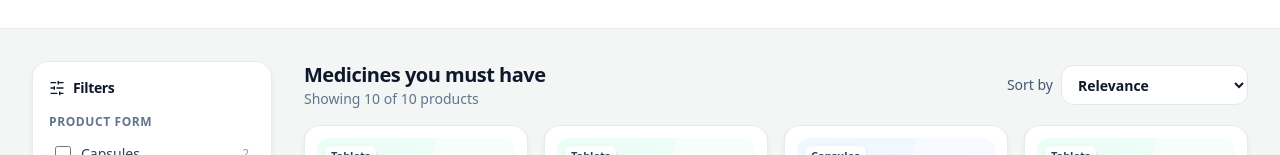
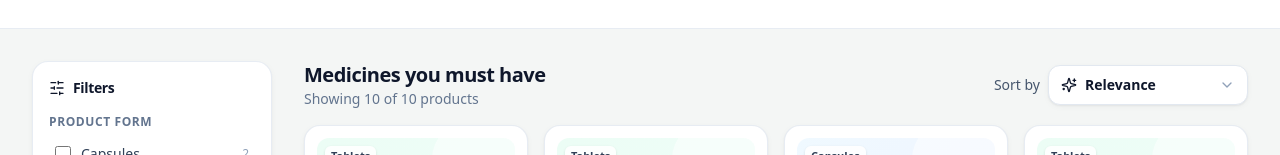
Before and after one commit to mrahulsit/Pharvia, a React (Vite) app: page /medicine in a window 1280 px wide. Shown: the part 306-461 px from the top of the page. Built offline with nearby package versions, Linux system fonts and the light colour scheme.

Commit message:
Replace native sort select with a styled Vengeance UI dropdown
Adds adapted Vengeance select (Radix Select) with brand focus ring, rotating chevron, icons per option, tinted selected item with check, and a scale-in animation. Used for Sort by on Medicine and Category listings.

```diff
--- a/package.json
+++ b/package.json
@@ -14,6 +14,7 @@
     "@fontsource-variable/inter": "^5.1.0",
     "@fontsource-variable/plus-jakarta-sans": "^5.1.0",
     "@phosphor-icons/react": "^2.1.10",
+    "@radix-ui/react-select": "^2.4.1",
     "@radix-ui/react-slider": "^1.6.1",
     "@radix-ui/react-slot": "^1.5.0",
     "@radix-ui/react-tooltip": "^1.4.1",
--- a/src/components/product/ProductListing.tsx
+++ b/src/components/product/ProductListing.tsx
@@ -1,19 +1,39 @@
 import { useMemo, useState, type ReactNode } from "react";
 import { Link } from "react-router-dom";
-import { Crown, FileText, PackageSearch, SlidersHorizontal, X } from "lucide-react";
+import {
+  ArrowDownAZ,
+  ArrowDownWideNarrow,
+  ArrowUpNarrowWide,
+  Crown,
+  FileText,
+  PackageSearch,
+  SlidersHorizontal,
+  Sparkles,
+  X,
+  type LucideIcon,
+} from "lucide-react";
 import { ProductGrid } from "./ProductCard";
 import { buttonVariants } from "@/components/ui/button";
 import { Empty, EmptyContent, EmptyDescription, EmptyHeader, EmptyMedia, EmptyTitle } from "@/components/ui/empty";
+import {
+  Select,
+  SelectContent,
+  SelectGroup,
+  SelectItem,
+  SelectLabel,
+  SelectTrigger,
+  SelectValue,
+} from "@/components/ui/select";
 import { formLabels, type Product } from "@/data/catalog";
 import { cn } from "@/lib/utils";
 
 type SortKey = "relevance" | "price-asc" | "price-desc" | "name";
 
-const sortOptions: { value: SortKey; label: string }[] = [
-  { value: "relevance", label: "Relevance" },
-  { value: "price-asc", label: "Price: low to high" },
-  { value: "price-desc", label: "Price: high to low" },
-  { value: "name", label: "Name: A to Z" },
+const sortOptions: { value: SortKey; label: string; Icon: LucideIcon }[] = [
+  { value: "relevance", label: "Relevance", Icon: Sparkles },
+  { value: "price-asc", label: "Price: low to high", Icon: ArrowUpNarrowWide },
+  { value: "price-desc", label: "Price: high to low", Icon: ArrowDownWideNarrow },
+  { value: "name", label: "Name: A to Z", Icon: ArrowDownAZ },
 ];
 
 const sorters: Record<SortKey, ((a: Product, b: Product) => number) | null> = {
@@ -145,20 +165,27 @@ export function ProductListing({ products, heading, empty, onClearQuery }: Produ
               Showing {visible.length} of {products.length} {products.length === 1 ? "product" : "products"}
             </p>
           </div>
-          <label className="flex items-center gap-2 text-sm text-slate-600">
-            <span className="hidden sm:inline">Sort by</span>
-            <select
-              value={sort}
-              onChange={(event) => setSort(event.target.value as SortKey)}
-              className="h-10 rounded-xl border border-slate-200 bg-white px-3 pr-8 text-sm font-semibold text-slate-900 focus:border-brand-strong focus:outline-none"
-            >
-              {sortOptions.map((option) => (
-                <option key={option.value} value={option.value}>
-                  {option.label}
-                </option>
-              ))}
-            </select>
-          </label>
+          <div className="flex items-center gap-2 text-sm text-slate-600">
+            <span id="sort-label" className="hidden sm:inline">
+              Sort by
+            </span>
+            <Select value={sort} onValueChange={(value) => setSort(value as SortKey)}>
+              <SelectTrigger aria-labelledby="sort-label" className="w-[12.5rem]">
+                <SelectValue />
+              </SelectTrigger>
+              <SelectContent align="end">
+                <SelectGroup>
+                  <SelectLabel>Sort products</SelectLabel>
+                  {sortOptions.map(({ value, label, Icon }) => (
+                    <SelectItem key={value} value={value}>
+                      <Icon aria-hidden="true" />
+                      {label}
+                    </SelectItem>
+                  ))}
+                </SelectGroup>
+              </SelectContent>
+            </Select>
+          </div>
         </div>
 
         {availableForms.length > 1 && <div className="mb-5 lg:hidden">{filterChips}</div>}
--- /dev/null
+++ b/src/components/ui/select.tsx
@@ -0,0 +1,159 @@
+/* Vengeance UI: select (adapted: shadcn tokens mapped to the brand palette, tw-animate classes replaced with a
+   local keyframe, brand-tinted highlighted/selected items, roomier touch targets). */
+import * as React from "react";
+import * as SelectPrimitive from "@radix-ui/react-select";
+import { CheckIcon, ChevronDownIcon, ChevronUpIcon } from "lucide-react";
+import { cn } from "@/lib/utils";
+
+function Select({ ...props }: React.ComponentProps<typeof SelectPrimitive.Root>) {
+  return <SelectPrimitive.Root data-slot="select" {...props} />;
+}
+
+function SelectGroup({ ...props }: React.ComponentProps<typeof SelectPrimitive.Group>) {
+  return <SelectPrimitive.Group data-slot="select-group" {...props} />;
+}
+
+function SelectValue({ ...props }: React.ComponentProps<typeof SelectPrimitive.Value>) {
+  return <SelectPrimitive.Value data-slot="select-value" {...props} />;
+}
+
+function SelectTrigger({ className, children, ...props }: React.ComponentProps<typeof SelectPrimitive.Trigger>) {
+  return (
+    <SelectPrimitive.Trigger
+      data-slot="select-trigger"
+      className={cn(
+        "group flex h-10 w-full items-center justify-between gap-2 rounded-xl border border-slate-200 bg-white px-3 text-sm font-semibold text-slate-900 shadow-card transition",
+        "hover:border-slate-300 focus-visible:border-brand-strong focus-visible:outline-none focus-visible:ring-4 focus-visible:ring-brand/15",
+        "data-[state=open]:border-brand-strong data-[state=open]:ring-4 data-[state=open]:ring-brand/15",
+        "data-[placeholder]:text-slate-400 disabled:cursor-not-allowed disabled:opacity-50",
+        "*:data-[slot=select-value]:flex *:data-[slot=select-value]:items-center *:data-[slot=select-value]:gap-2 [&>span]:line-clamp-1",
+        "[&_svg:not([class*='size-'])]:size-4 [&_svg]:pointer-events-none [&_svg]:shrink-0",
+        className
+      )}
+      {...props}
+    >
+      {children}
+      <SelectPrimitive.Icon data-slot="select-icon" asChild>
+        <ChevronDownIcon className="size-4 text-slate-400 transition-transform duration-200 group-data-[state=open]:rotate-180 group-data-[state=open]:text-brand-strong" />
+      </SelectPrimitive.Icon>
+    </SelectPrimitive.Trigger>
+  );
+}
+
+function SelectContent({
+  className,
+  children,
+  position = "popper",
+  ...props
+}: React.ComponentProps<typeof SelectPrimitive.Content>) {
+  return (
+    <SelectPrimitive.Portal>
+      <SelectPrimitive.Content
+        data-slot="select-content"
+        className={cn(
+          "relative z-[100] max-h-96 min-w-[8rem] origin-[var(--radix-select-content-transform-origin)] overflow-hidden rounded-xl border border-slate-200 bg-white text-slate-900 shadow-lift data-[state=open]:animate-dropdown-in",
+          position === "popper" &&
+            "data-[side=bottom]:translate-y-1.5 data-[side=left]:-translate-x-1 data-[side=right]:translate-x-1 data-[side=top]:-translate-y-1.5",
+          className
+        )}
+        position={position}
+        {...props}
+      >
+        <SelectScrollUpButton />
+        <SelectPrimitive.Viewport
+          data-slot="select-viewport"
+          className={cn(
+            "p-1.5",
+            position === "popper" &&
+              "h-[var(--radix-select-trigger-height)] w-full min-w-[var(--radix-select-trigger-width)] scroll-my-1"
+          )}
+        >
+          {children}
+        </SelectPrimitive.Viewport>
+        <SelectScrollDownButton />
+      </SelectPrimitive.Content>
+    </SelectPrimitive.Portal>
+  );
+}
+
+function SelectLabel({ className, ...props }: React.ComponentProps<typeof SelectPrimitive.Label>) {
+  return (
+    <SelectPrimitive.Label
+      data-slot="select-label"
+      className={cn("px-2.5 pb-1 pt-1.5 text-xs font-semibold uppercase tracking-wider text-slate-500", className)}
+      {...props}
+    />
+  );
+}
+
+function SelectItem({ className, children, ...props }: React.ComponentProps<typeof SelectPrimitive.Item>) {
+  return (
+    <SelectPrimitive.Item
+      data-slot="select-item"
+      className={cn(
+        "relative flex w-full cursor-pointer select-none items-center gap-2.5 rounded-lg py-2.5 pl-2.5 pr-9 text-sm font-medium text-slate-700 outline-none transition-colors",
+        "data-[highlighted]:bg-slate-50 data-[highlighted]:text-slate-900",
+        "data-[state=checked]:bg-brand-50 data-[state=checked]:font-semibold data-[state=checked]:text-brand-strong",
+        "data-[disabled]:pointer-events-none data-[disabled]:opacity-50",
+        "[&_svg:not([class*='size-'])]:size-4 [&_svg:not([class*='text-'])]:text-slate-400 data-[state=checked]:[&_svg]:text-brand-strong [&_svg]:pointer-events-none [&_svg]:shrink-0",
+        "*:[span]:last:flex *:[span]:last:items-center *:[span]:last:gap-2.5",
+        className
+      )}
+      {...props}
+    >
+      <span data-slot="select-item-indicator" className="absolute right-2.5 flex size-4 items-center justify-center">
+        <SelectPrimitive.ItemIndicator>
+          <CheckIcon className="size-4" strokeWidth={2.5} />
+        </SelectPrimitive.ItemIndicator>
+      </span>
+      <SelectPrimitive.ItemText>{children}</SelectPrimitive.ItemText>
+    </SelectPrimitive.Item>
+  );
+}
+
+function SelectSeparator({ className, ...props }: React.ComponentProps<typeof SelectPrimitive.Separator>) {
+  return (
+    <SelectPrimitive.Separator
+      data-slot="select-separator"
+      className={cn("pointer-events-none -mx-1.5 my-1.5 h-px bg-slate-100", className)}
+      {...props}
+    />
+  );
+}
+
+function SelectScrollUpButton({ className, ...props }: React.ComponentProps<typeof SelectPrimitive.ScrollUpButton>) {
+  return (
+    <SelectPrimitive.ScrollUpButton
+      data-slot="select-scroll-up-button"
+      className={cn("flex cursor-default items-center justify-center py-1 text-slate-400", className)}
+      {...props}
+    >
+      <ChevronUpIcon className="size-4" />
+    </SelectPrimitive.ScrollUpButton>
+  );
+}
+
+function SelectScrollDownButton({ className, ...props }: React.ComponentProps<typeof SelectPrimitive.ScrollDownButton>) {
+  return (
+    <SelectPrimitive.ScrollDownButton
+      data-slot="select-scroll-down-button"
+      className={cn("flex cursor-default items-center justify-center py-1 text-slate-400", className)}
+      {...props}
+    >
+      <ChevronDownIcon className="size-4" />
+    </SelectPrimitive.ScrollDownButton>
+  );
+}
+
+export {
+  Select,
+  SelectContent,
+  SelectGroup,
+  SelectItem,
+  SelectLabel,
+  SelectScrollDownButton,
+  SelectScrollUpButton,
+  SelectSeparator,
+  SelectTrigger,
+  SelectValue,
+};
--- a/src/index.css
+++ b/src/index.css
@@ -31,6 +31,18 @@
 
   --animate-float: float 6s ease-in-out infinite;
   --animate-tooltip-in: tooltip-in 0.15s ease-out;
+  --animate-dropdown-in: dropdown-in 0.16s ease-out;
+
+  @keyframes dropdown-in {
+    from {
+      opacity: 0;
+      transform: scale(0.96);
+    }
+    to {
+      opacity: 1;
+      transform: scale(1);
+    }
+  }
 
   @keyframes tooltip-in {
     from {
```
Also changed, not shown: 1 other file (tests, documents, lock files or other folders).
